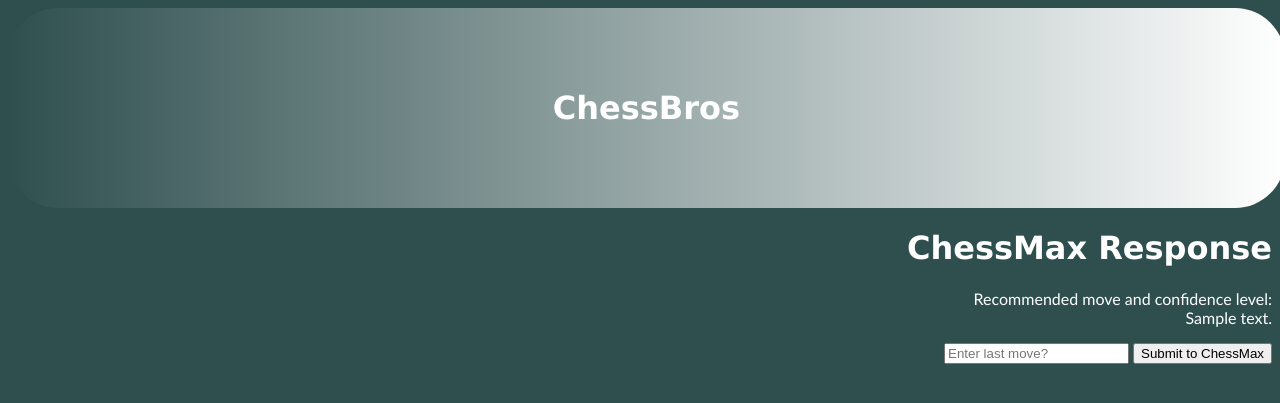
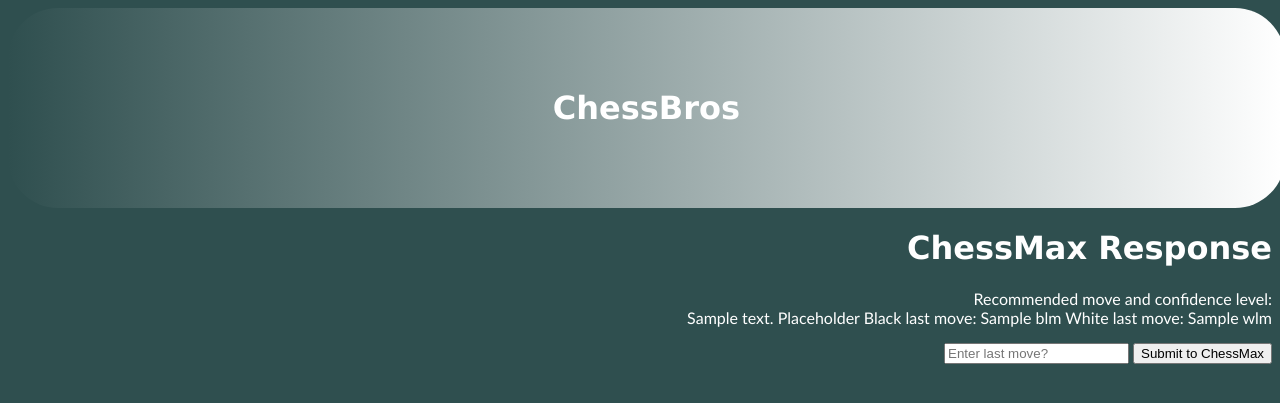
Before and after one commit to Cathedral-DevOps/CHESS, a Flask app: template templates/index.html in a window 1280 px wide. Shown: the top 403 px of the page. Run offline with Flask 3, Linux system fonts and the light colour scheme; the template is opened without the code that fills it: most values are stand-ins (such as "Sample title", 1, 10 or a date in 2020).

Commit message:
PRAISED BE LORD JESUS CHRIST, KING OF KINGS AND LORD OF LORDS, FOR HIS MERCY ENDURES FOREVER. AMEN!

```diff
--- a/gemma.py
+++ b/main.py
@@ -4,6 +4,8 @@ from flask import Flask, render_template, request
 
 app = Flask(__name__)
 
+blm_string=""
+wlm_string=""
 # We use the 2B Instruction-Tuned variant, which fits comfortably on a laptop
 model_id = "google/gemma-2-2b-it"
 
@@ -54,7 +56,7 @@ def submit():
     gemma_string = outputs[0]["generated_text"][-1]["content"]
 
     # This return statement fixes the TypeError by rendering the page with the response!
-    return render_template("index.html", content=gemma_string, last_move=processed_move)
+    return render_template("index.html", content=gemma_string, last_move=processed_move, blm=blm_string, wlm=wlm_string)
 
 
 if __name__ == "__main__":
--- a/templates/index.html
+++ b/templates/index.html
@@ -56,6 +56,11 @@
     >
       Recommended move and confidence level: <br />
       {{ content }}
+      Placeholder
+      Black last move:
+      {{blm}}
+      White last move:
+      {{wlm}}
     </p>
 
     <form style="text-align: right" action="/submit" method="POST">
```
Also changed, not shown: board.py (+6 -1 lines).
